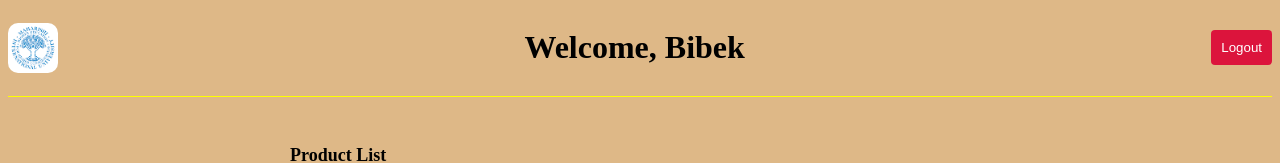
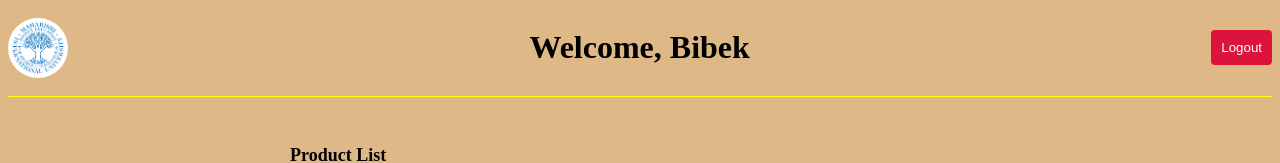
Before and after one commit to bibekthokar77/bibekthokar.github.io, a plain HTML site: page lab3/index.html in a window 1280 px wide. Shown: the top 163 px of the page. Drawn offline with Linux system fonts and the light colour scheme.

Commit message:
radius added in logo

```diff
--- a/lab3/index.html
+++ b/lab3/index.html
@@ -13,7 +13,7 @@
 <body>
 
     <header>
-        <img src="../assets/images/logo.png" alt="MIU logo" width="50" height="50">
+        <img src="../assets/images/logo.png" alt="MIU logo" width="60" height="60">
         <h1>Welcome, Bibek</h1>
         <button>Logout</button>
     </header>
--- a/lab3/style.css
+++ b/lab3/style.css
@@ -9,7 +9,7 @@ header {
 }
 
 header img {
-  border-radius: 10px;
+  border-radius: 50%;
 }
 
 .table-list {
```
